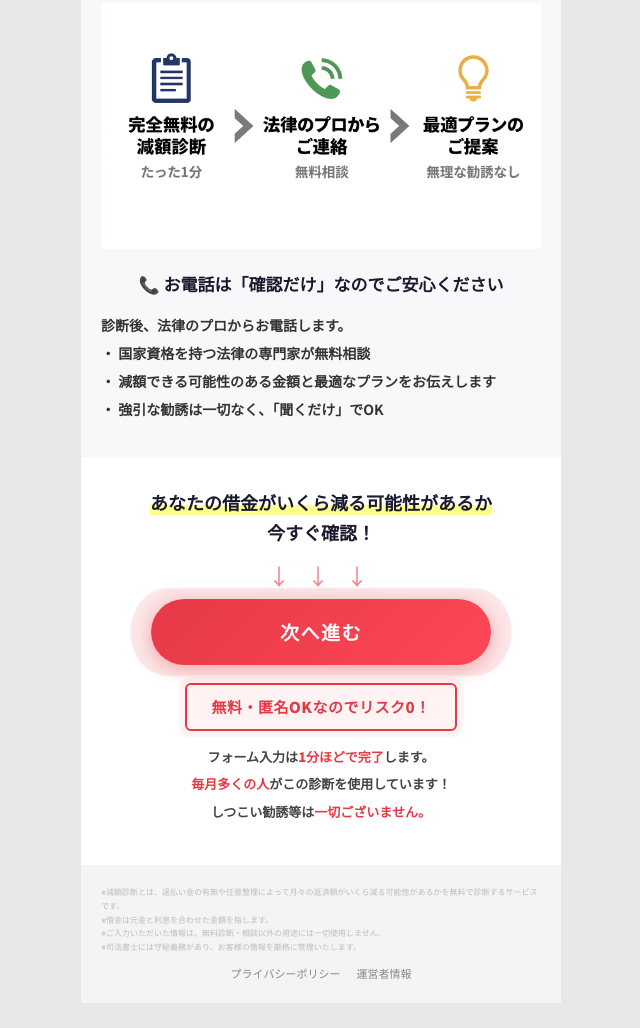
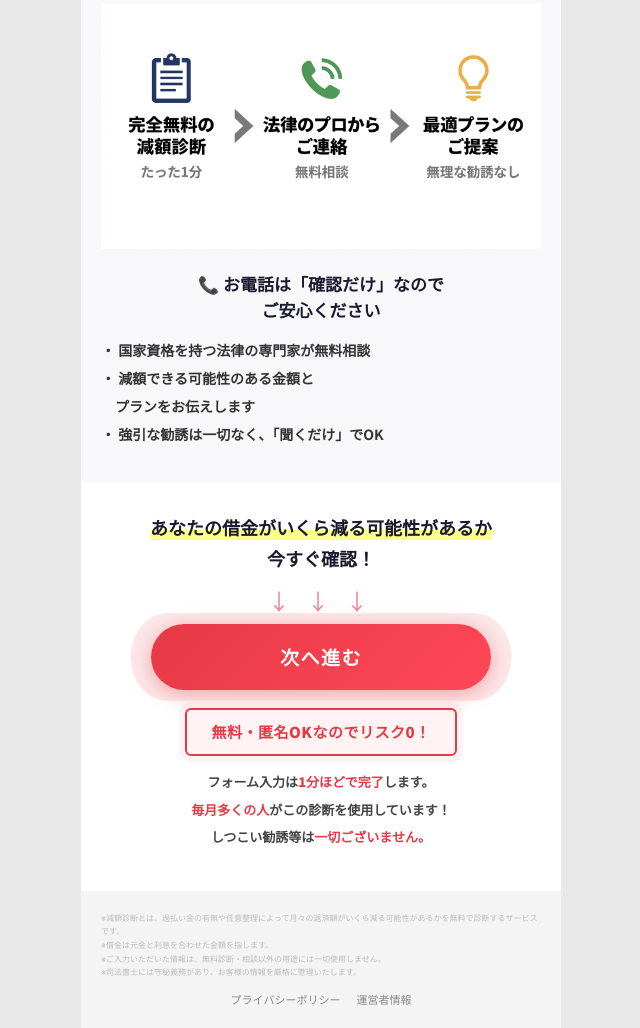
Before and after one commit to happily842-oss/debt-lp-v2, a plain HTML site: page index.html in a window 1280 px wide. Shown: the part 2399-3427 px from the top of the page, without its empty margins (319-959 px from the left). Before the commit the page ends 3402 px from the top, so only its background shows below. Drawn offline with Linux system fonts and the light colour scheme.

Commit message:
Line break before ご安心ください and プラン, remove 診断後 line
Made-with: Cursor

```diff
--- a/index.html
+++ b/index.html
@@ -749,11 +749,10 @@
             <img src="img/flow-steps.png" alt="これからの流れ：完全無料の減額診断（たった1分）→ 法律のプロからご連絡（無料相談）→ 最適プランのご提案（無理な勧誘なし）" class="flow-img">
 
             <div class="reassure">
-                <div class="reassure-title">📞 お電話は「確認だけ」なのでご安心ください</div>
+                <div class="reassure-title">📞 お電話は「確認だけ」なので<br>ご安心ください</div>
                 <div class="reassure-text">
-                    診断後、法律のプロからお電話します。<br>
                     ・ 国家資格を持つ法律の専門家が無料相談<br>
-                    ・ 減額できる可能性のある金額と最適なプランをお伝えします<br>
+                    ・ 減額できる可能性のある金額と<br>　プランをお伝えします<br>
                     ・ 強引な勧誘は一切なく、「聞くだけ」でOK
                 </div>
             </div>
```
